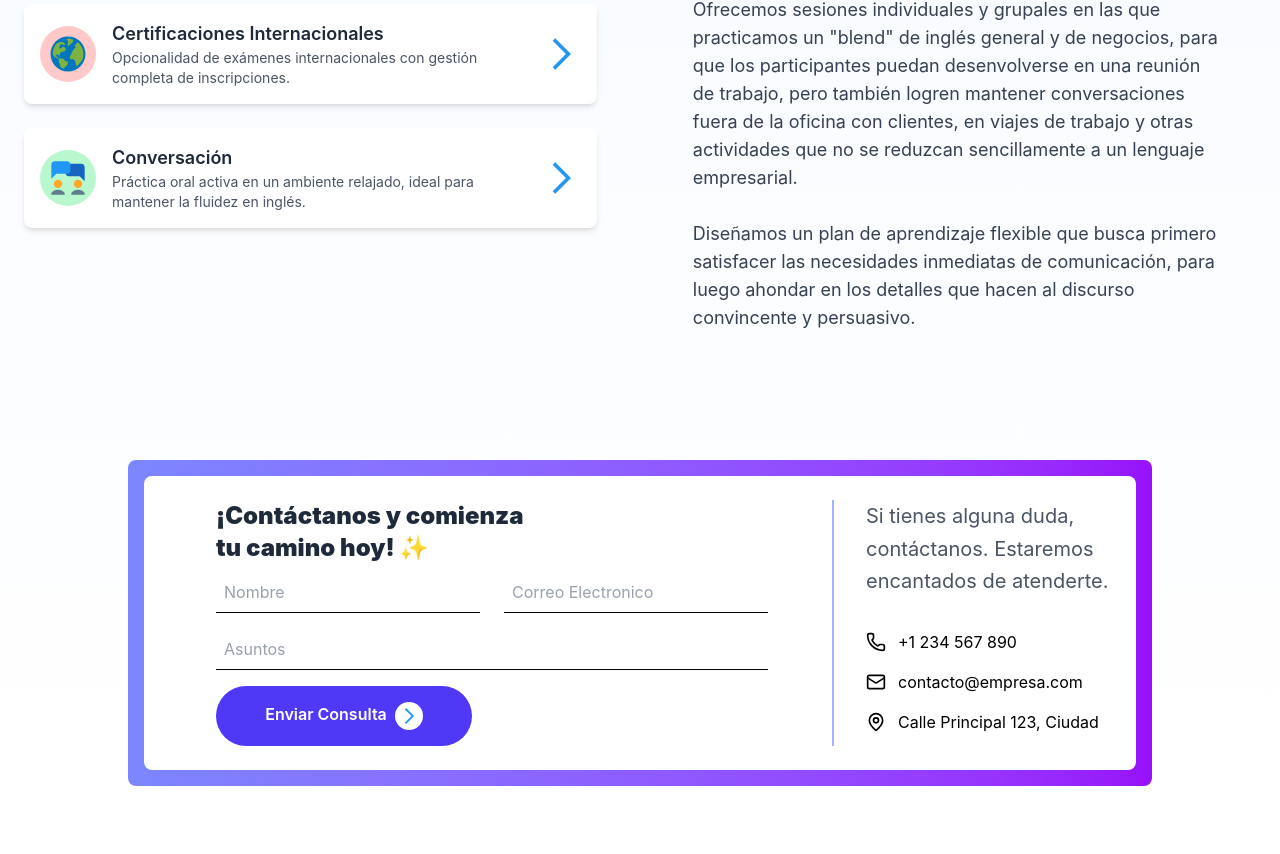
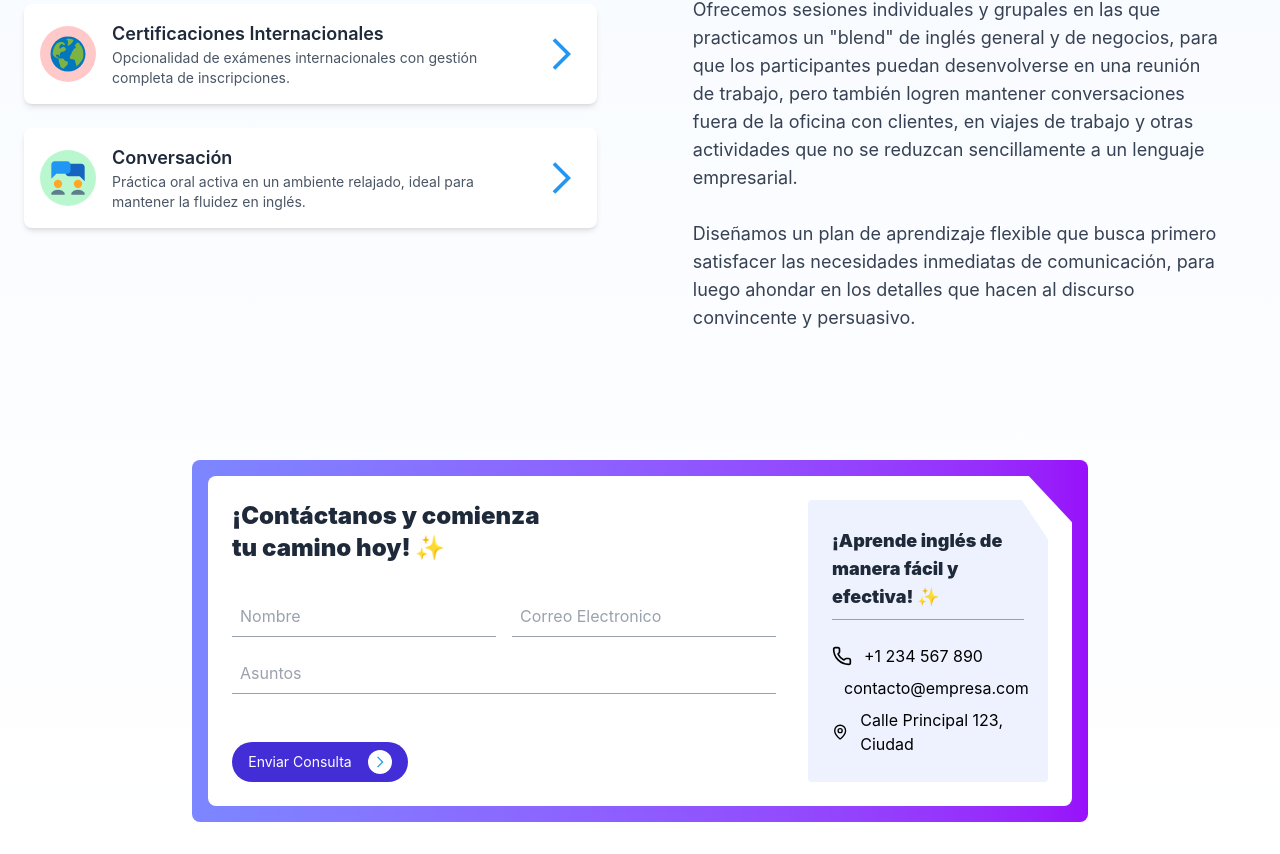
Before and after one commit to EngelFreites/official-english-web, a React (Vite) app: page /#/ in a window 1280 px wide. Shown: the part 1260-2114 px from the top of the page. Before the commit the page ends 2078 px from the top, so only its background shows below. Built offline with nearby package versions, Linux system fonts and the light colour scheme.

Commit message:
style(email): add cut in the border top right

```diff
--- a/src/component/Email/Email.jsx
+++ b/src/component/Email/Email.jsx
@@ -56,26 +56,28 @@ export default function Email() {
   };
 
   return (
-    <div className="max-w-5xl mx-auto p-4 mb-8 bg-gradient-to-r from-indigo-400 to-purple-600 rounded-lg">
-      <div className="bg-white p-6 rounded-lg gap-2 flex justify-center">
-        <div className="flex lg:flex-row gap-8 flex-col">
+    <div className="max-w-4xl mx-auto p-4 mb-8 bg-gradient-to-r from-indigo-400 to-purple-600 rounded-lg">
+      <div className="relative bg-white p-6 rounded-lg gap-2 flex  rounded-tr-4xl clip-path-1">
+
+        <div className="flex justify-between w-full lg:flex-row gap-8 flex-col">
           <div className="flex flex-col">
-            <h2 className="text-2xl pl-12 font-black text-gray-800 relative inline-block mb-2 whitespace-pre-line">
-              {`¡Contáctanos y comienza\ntu camino hoy! ✨`}
+            <h2 className="text-2xl  font-black text-gray-800 relative inline-block">
+              ¡Contáctanos y comienza<br />tu camino hoy! ✨
             </h2>
             <form
               action=""
-              className="flex flex-col gap-4 pl-12  pr-8 "
+              className="flex flex-col  gap-12 mt-8 h-full "
               onSubmit={handleSumit}
             >
-              <div className="flex flex-col lg:flex-row  gap-6">
+              <div className="flex flex-col gap-4">
+                <div className="flex flex-col lg:flex-row gap-4 ">
                   <div className="flex flex-col">
                     <input
                       type="text"
                       value={form.name}
                       name="name"
                       onChange={handleChange}
-                    className="peer border-b border-black p-2 focus:outline-none focus:border-indigo-500  placeholder-gray-400 focus:placeholder-indigo-500  "
+                      className="peer border-b border-gray-400 p-2 focus:outline-none focus:border-indigo-500  placeholder-gray-400 focus:placeholder-indigo-500  "
                       placeholder="Nombre"
                     />
                     {errors.name && (
@@ -90,7 +92,7 @@ export default function Email() {
                       name="email"
                       onChange={handleChange}
                       placeholder="Correo Electronico"
-                    className="border-b border-black p-2peer border-b border-black p-2 focus:outline-none focus:border-indigo-500  placeholder-gray-400 focus:placeholder-indigo-500  "
+                      className="border-b border-gray-400 p-2peer  p-2 focus:outline-none focus:border-indigo-500  placeholder-gray-400 focus:placeholder-indigo-500  "
                     />
                     {errors.email && (
                       <p className="text-red-500 text-sm">{errors.email}</p>
@@ -103,7 +105,7 @@ export default function Email() {
                   <input
                     type="text"
                     name="message"
-                    className=" peer border-b border-black p-2 focus:outline-none focus:border-indigo-500  placeholder-gray-400 focus:placeholder-indigo-500"
+                    className=" peer border-b border-gray-400 p-2 focus:outline-none focus:border-indigo-500  placeholder-gray-400 focus:placeholder-indigo-500"
                     onChange={handleChange}
                     value={form.message}
                     placeholder="Asuntos"
@@ -116,23 +118,26 @@ export default function Email() {
                 </div>
               </div>
 
-              <button className="px-8 py-4 bg-indigo-600 text-white rounded-4xl font-semibold hover:bg-blue-700 transition-colors flex justify-center gap-2 w-64">
+              </div>
+
+              <button type="submit" className="bg-indigo-700 text-sm text-white w-44 flex items-center justify-center py-2 rounded-4xl">
                 Enviar Consulta
-                <span className="bg-white text-indigo-700  p-1  aling-center  rounded-full">
-                  {" "}
-                  <FcNext size={20} />
-                </span>
+                <span className="bg-white w-6 h-6 flex items-center justify-center rounded-full ml-4"> <FcNext/> </span>
               </button>
+
+
+
+
             </form>
           </div>
 
-          <div className="pl-8  lg:border-l-2  border-indigo-300 ">
-            <p className="text-xl text-gray-600 mb-8 leading-relaxed">
-              Si tienes alguna duda, contáctanos. Estaremos encantados de
-              atenderte.
-            </p>
+            <div className=" w-72 p-6 bg-indigo-50 flex flex-col justify-center rounded-sm overflow-hidden clip-path-2">
 
-            <div className="space-y-4">
+            <h2 className="text-lg text-left font-black text-gray-800 relative inline-block border-b border-gray-400 pb-2 mb-2">
+              ¡Aprende inglés de manera fácil y efectiva! ✨
+            </h2>
+
+            <div className="space-y-2 mt-4">
               <div className="flex items-center space-x-3">
                 <Phone className="w-5 h-5" />
                 <span>+1 234 567 890</span>
--- a/src/index.css
+++ b/src/index.css
@@ -2,3 +2,33 @@
 @tailwind base;
 @tailwind components;
 @tailwind utilities;
+
+
+.clip-path-1{
+  clip-path: polygon(30% 0%, 95% 0, 100% 14%, 100% 100%, 70% 100%, 0 100%, 0% 70%, 0 0)
+}
+
+.clip-path-2{
+  clip-path: polygon(30% 0%, 89% 0, 100% 14%, 100% 100%, 70% 100%, 0 100%, 0% 70%, 0 0)
+}
+
+.animate-scroll{
+  view-timeline-name: --reveral;
+  animation-name: scroll;
+  animation-fill-mode: both;
+  animation-timeline: --reveral;
+  animation-range: entry 25% cover 50%;
+}
+
+@keyframes scroll {
+
+  from{
+    opacity: 0;
+  }
+
+  to {
+    opacity: 10;
+  }
+
+
+}
```
Lines whose indentation alone changed are shown as unchanged.
